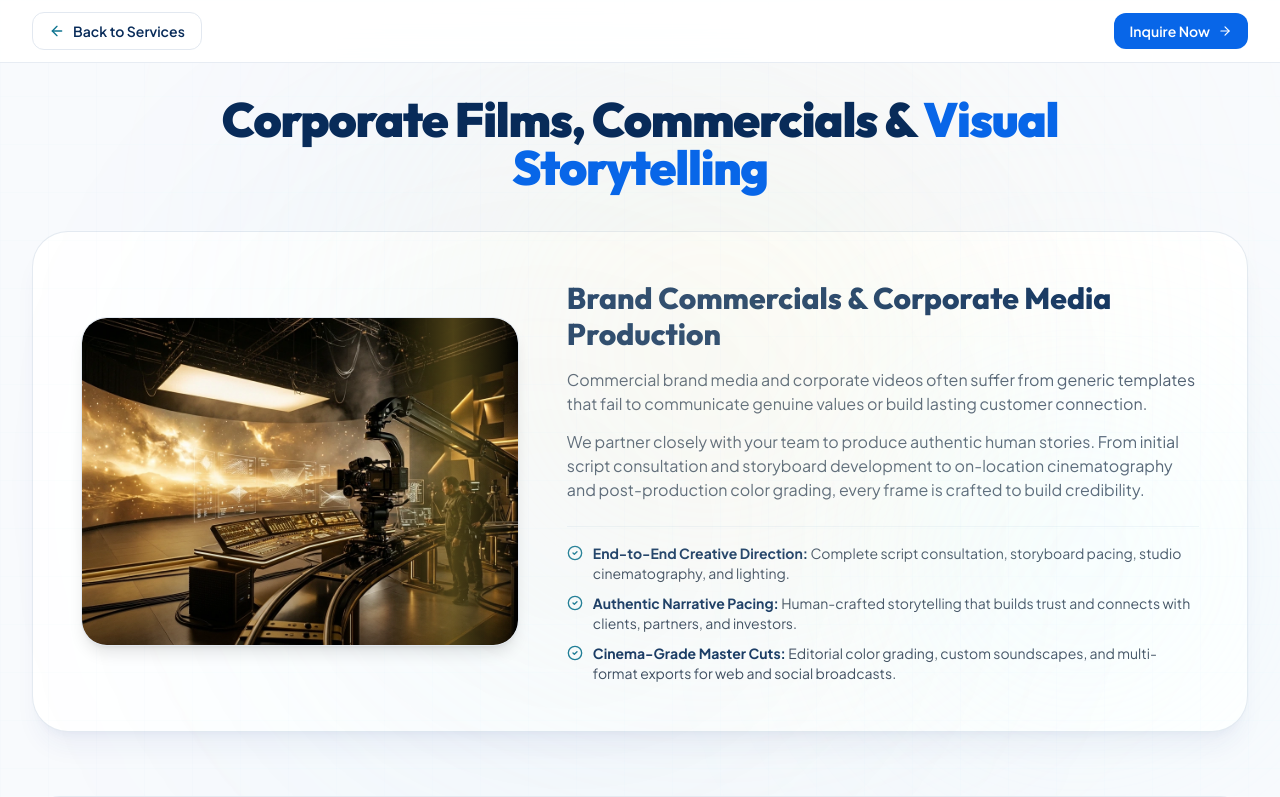
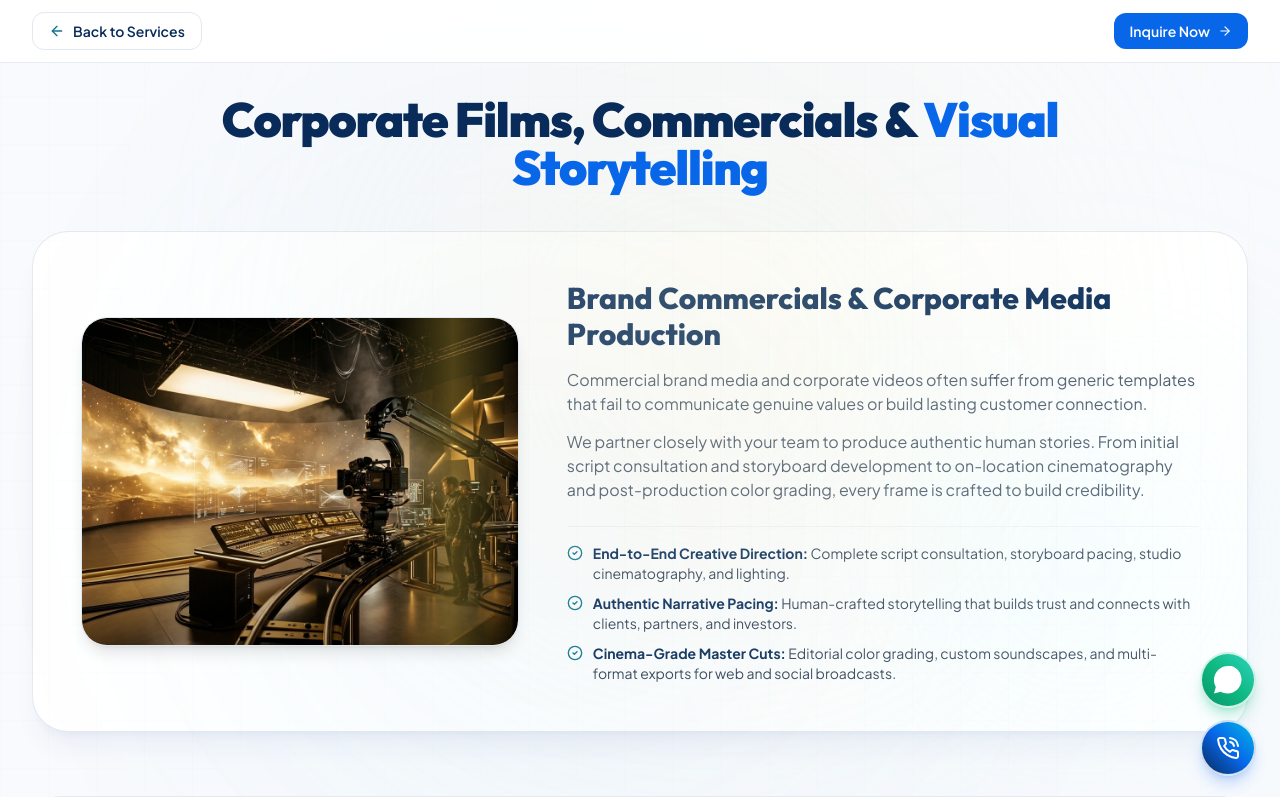
Before and after one commit to mbariya736-crypto/Kuber, a React (Vite) app: page /services/ai-films in a window 1280 px wide. Shown: the top 797 px of the page. Built offline with nearby package versions, Linux system fonts and the light colour scheme.

Commit message:
feat(ui): add unique luxury floating side quick-action icons for WhatsApp and Contact

```diff
--- a/src/App.jsx
+++ b/src/App.jsx
@@ -8,6 +8,7 @@ import ImageModal from './components/ImageModal';
 import ScrollToTop from './components/ScrollToTop';
 import SplashScreen from './components/SplashScreen';
 import GlobalParticleBackground from './components/GlobalParticleBackground';
+import FloatingSideActions from './components/FloatingSideActions';
 
 import HomePage from './pages/HomePage';
 import AboutPage from './pages/AboutPage';
@@ -101,6 +102,9 @@ export default function App() {
       {/* Corporate Navy Footer (Hidden on service/project detail pages) */}
       {!hideMainNavbarAndFooter && <Footer />}
 
+      {/* Unique Floating Quick Connect Actions (WhatsApp & Contact) */}
+      <FloatingSideActions />
+
       {/* Lightbox Modal */}
       <ImageModal
         isOpen={modalState.isOpen}
--- /dev/null
+++ b/src/components/FloatingSideActions.jsx
@@ -0,0 +1,106 @@
+import React, { useState } from 'react';
+import { motion, AnimatePresence } from 'framer-motion';
+import { MessageSquare, PhoneCall, ArrowUpRight } from 'lucide-react';
+import { Link, useLocation } from 'react-router-dom';
+
+export default function FloatingSideActions() {
+  const [hoveredButton, setHoveredButton] = useState(null);
+  const location = useLocation();
+
+  const handleContactClick = (e) => {
+    if (location.pathname === '/') {
+      const el = document.getElementById('contact');
+      if (el) {
+        e.preventDefault();
+        el.scrollIntoView({ behavior: 'smooth' });
+      }
+    }
+  };
+
+  return (
+    <aside
+      aria-label="Quick Connect Options"
+      className="fixed right-3 sm:right-6 bottom-6 z-40 flex flex-col items-end gap-3 pointer-events-auto select-none"
+    >
+      {/* 1. WHATSAPP ACTION BUTTON */}
+      <div className="relative flex items-center justify-end group">
+        <AnimatePresence>
+          {hoveredButton === 'whatsapp' && (
+            <motion.div
+              initial={{ opacity: 0, x: 10, scale: 0.95 }}
+              animate={{ opacity: 1, x: 0, scale: 1 }}
+              exit={{ opacity: 0, x: 8, scale: 0.95 }}
+              transition={{ duration: 0.2 }}
+              className="hidden sm:flex items-center gap-1.5 mr-3 px-3 py-1.5 rounded-xl bg-[#082B59]/90 text-white text-xs font-bold backdrop-blur-md shadow-lg border border-white/10 whitespace-nowrap pointer-events-none"
+            >
+              <span className="w-2 h-2 rounded-full bg-emerald-400 animate-ping" />
+              <span>Chat on WhatsApp</span>
+              <span className="text-emerald-300 font-medium">(+91 7490923790)</span>
+            </motion.div>
+          )}
+        </AnimatePresence>
+
+        <motion.a
+          href="https://wa.me/917490923790?text=Hello%20Kuber%20AIS%20Technologies%2C%20I%20would%20like%20to%20discuss%20a%20project."
+          target="_blank"
+          rel="noopener noreferrer"
+          aria-label="Direct WhatsApp Chat"
+          onMouseEnter={() => setHoveredButton('whatsapp')}
+          onMouseLeave={() => setHoveredButton(null)}
+          whileHover={{ scale: 1.1, y: -2 }}
+          whileTap={{ scale: 0.94 }}
+          className="relative w-12 h-12 sm:w-14 sm:h-14 rounded-full bg-gradient-to-tr from-emerald-600 via-emerald-500 to-teal-400 text-white flex items-center justify-center shadow-lg shadow-emerald-500/30 hover:shadow-xl hover:shadow-emerald-500/45 border-2 border-white/80 transition-shadow duration-300 group cursor-pointer"
+        >
+          {/* Subtle Ambient Pulse Ring */}
+          <span className="absolute inset-0 rounded-full bg-emerald-400/30 animate-ping pointer-events-none" />
+
+          {/* SVG WhatsApp Style Icon */}
+          <svg
+            className="w-6 h-6 sm:w-7 sm:h-7 fill-current relative z-10 transition-transform duration-300 group-hover:rotate-6"
+            viewBox="0 0 24 24"
+          >
+            <path d="M12.031 6.172c-3.181 0-5.767 2.586-5.768 5.766-.001 1.298.38 2.27 1.019 3.287l-.582 2.128 2.182-.573c.978.58 1.911.928 3.145.929 3.178 0 5.767-2.587 5.768-5.766.001-3.187-2.575-5.771-5.764-5.771zm3.392 8.244c-.144.405-.837.774-1.17.824-.299.045-.677.063-1.092-.069-.252-.08-.575-.187-.988-.365-1.739-.751-2.874-2.502-2.961-2.617-.087-.116-.708-.94-.708-1.793s.448-1.273.607-1.446c.159-.173.346-.217.462-.217l.332.006c.106.005.249-.04.39.298.144.347.491 1.2.534 1.287.043.087.072.188.014.304-.058.116-.087.188-.173.289l-.26.304c-.087.086-.177.18-.076.354.101.174.449.741.964 1.201.662.591 1.221.774 1.394.86s.275.072.376-.043c.101-.116.433-.506.549-.68.116-.173.231-.145.39-.087s1.011.477 1.184.564.289.13.332.202c.045.072.045.419-.099.824zm-3.423-14.416c-6.627 0-12 5.373-12 12 0 2.152.569 4.17 1.564 5.917l-1.564 5.711 5.86-1.537c1.704.931 3.659 1.465 5.74 1.465 6.627 0 12-5.373 12-12s-5.373-12-12-12z" />
+          </svg>
+        </motion.a>
+      </div>
+
+      {/* 2. DIRECT CONTACT / CALL ACTION BUTTON */}
+      <div className="relative flex items-center justify-end group">
+        <AnimatePresence>
+          {hoveredButton === 'contact' && (
+            <motion.div
+              initial={{ opacity: 0, x: 10, scale: 0.95 }}
+              animate={{ opacity: 1, x: 0, scale: 1 }}
+              exit={{ opacity: 0, x: 8, scale: 0.95 }}
+              transition={{ duration: 0.2 }}
+              className="hidden sm:flex items-center gap-1.5 mr-3 px-3 py-1.5 rounded-xl bg-[#082B59]/90 text-white text-xs font-bold backdrop-blur-md shadow-lg border border-white/10 whitespace-nowrap pointer-events-none"
+            >
+              <span className="w-2 h-2 rounded-full bg-cyan-400 animate-ping" />
+              <span>Contact & Inquiry</span>
+              <span className="text-cyan-300 font-medium">· Get in Touch</span>
+            </motion.div>
+          )}
+        </AnimatePresence>
+
+        <Link
+          to="/contact"
+          onClick={handleContactClick}
+          aria-label="Direct Contact and Inquiry"
+          onMouseEnter={() => setHoveredButton('contact')}
+          onMouseLeave={() => setHoveredButton(null)}
+        >
+          <motion.div
+            whileHover={{ scale: 1.1, y: -2 }}
+            whileTap={{ scale: 0.94 }}
+            className="relative w-12 h-12 sm:w-14 sm:h-14 rounded-full bg-gradient-to-tr from-[#082B59] via-[#0866E8] to-[#00B9E8] text-white flex items-center justify-center shadow-lg shadow-blue-500/30 hover:shadow-xl hover:shadow-blue-500/45 border-2 border-white/80 transition-shadow duration-300 group cursor-pointer"
+          >
+            {/* Subtle Ambient Pulse Ring */}
+            <span className="absolute inset-0 rounded-full bg-blue-400/25 animate-ping pointer-events-none" />
+
+            <PhoneCall className="w-5 h-5 sm:w-6 sm:h-6 relative z-10 transition-transform duration-300 group-hover:-rotate-12" />
+          </motion.div>
+        </Link>
+      </div>
+    </aside>
+  );
+}
```
